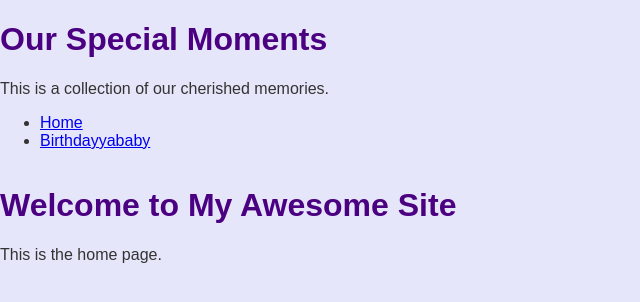
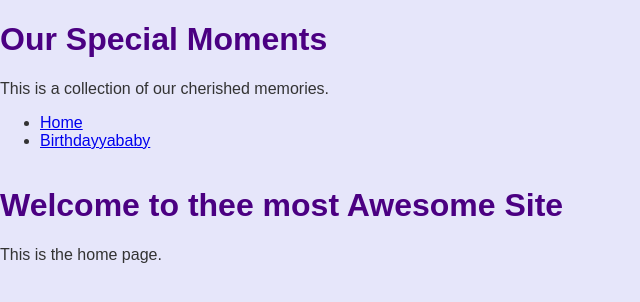
Before and after one commit to Hitahlula22/birthdayyababy, a Jekyll site: the page built from index.html, in a window 1280 px wide. Shown: the top 302 px of the page, without its empty margins (0-640 px from the left). Built offline with Jekyll 4.4.1, drawn with Linux system fonts in a browser that asks for light colours.

Commit message:
Update index.html

```diff
--- a/index.html
+++ b/index.html
@@ -3,5 +3,5 @@ layout: default
 title: "Home"
 ---
 
-<h1>Welcome to My Awesome Site</h1>
+<h1>Welcome to thee most Awesome Site</h1>
 <p>This is the home page.</p>
```
